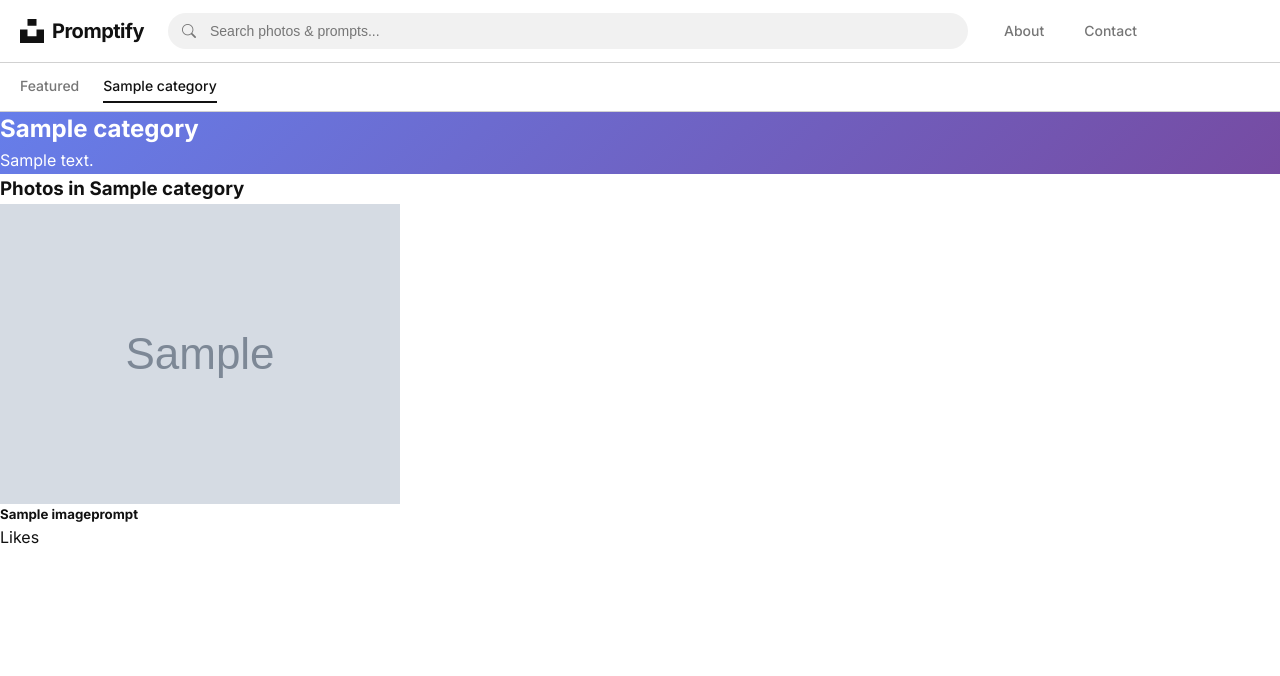
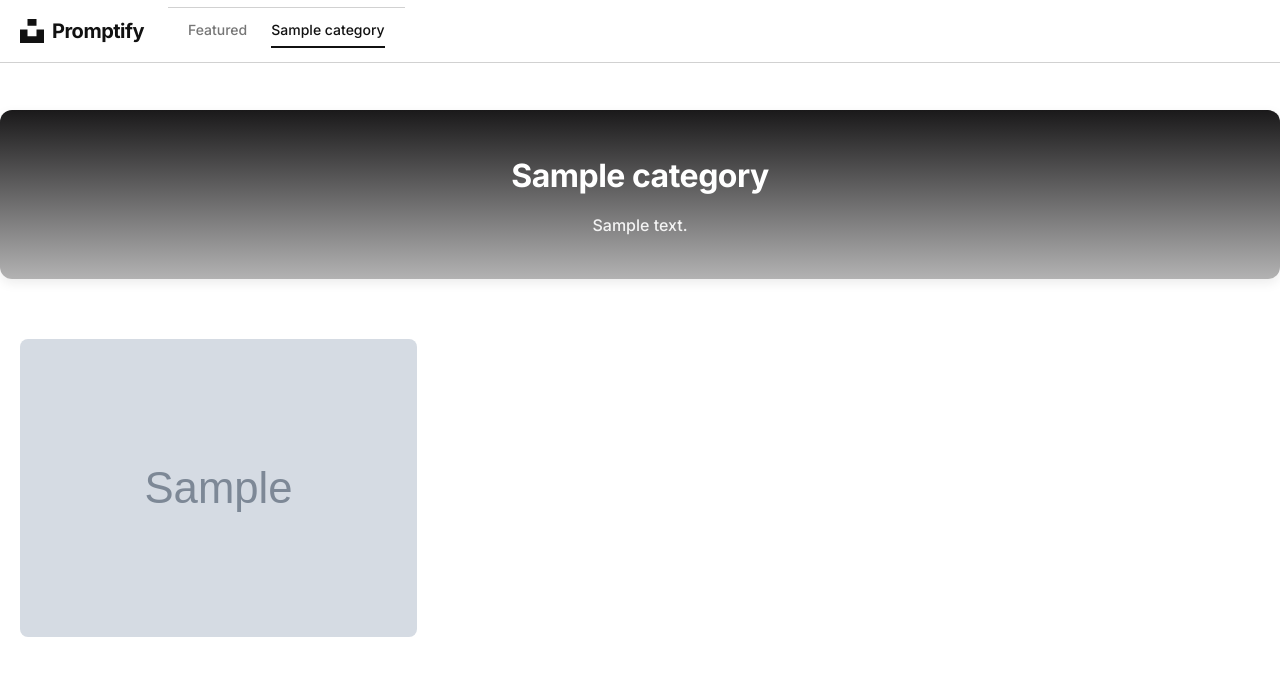
Before and after one commit to adnanfarooqui01/Promptify, a Django app: a page that uses gallery/templates/gallery/base.html in a window 1280 px wide. Shown: the top 676 px of the page. Run offline with Django 5.2, Linux system fonts and the light colour scheme; tables that the repository leaves empty hold one stand-in row (values such as "Sample post"); grey boxes marked "Sample" are stand-in pictures.

Commit message:
Change in Category UI

```diff
--- a/gallery/static/css/style.css
+++ b/gallery/static/css/style.css
@@ -85,7 +85,7 @@ button {
 }
 
 /* Search Bar */
-.search-wrapper {
+/* .search-wrapper {
     flex: 1;
     max-width: 800px;
 }
@@ -121,10 +121,10 @@ button {
 
 .search-input::placeholder {
     color: var(--secondary-color);
-}
+} */
 
 /* Header Navigation */
-.header-nav {
+/* .header-nav {
     display: flex;
     align-items: center;
     gap: 16px;
@@ -230,8 +231,40 @@ button {
     border-radius: 8px;
 }
 
+/* ===== Category Banner ===== */
+.category-banner {
+    text-align: center;
+    margin-bottom: 40px;
+    padding: 40px 20px;
+    border-radius: 12px;
+    box-shadow: var(--shadow-md);
+    background: linear-gradient(0deg, #ffffff -50%, #1a191a 100%);
+    color: #fff;
+    transition: transform 0.3s, box-shadow 0.3s;
+}
+
+.category-banner:hover {
+    transform: translateY(-3px);
+    box-shadow: 0 8px 20px rgba(0,0,0,0.15);
+}
+
+.category-banner h2 {
+    font-size: 32px;
+    font-weight: 700;
+    margin-bottom: 12px;
+    letter-spacing: -0.5px;
+}
+
+.category-banner p {
+    font-size: 16px;
+    font-weight: 500;
+    color: rgba(255, 255, 255, 0.9);
+    margin: 0;
+}
+
+
 /* Photo Info */
-.photo-info {
+/* .photo-info {
     padding: 12px 0;
 }
 
--- a/gallery/templates/gallery/base.html
+++ b/gallery/templates/gallery/base.html
@@ -27,7 +27,7 @@
                 <span class="logo-text">Promptify</span>
             </a>
 
-            <!-- Search Bar -->
+            {% comment %} <!-- Search Bar -->
             <div class="search-wrapper">
                 <form method="get" action="{% url 'home' %}" class="search-form">
                     <button type="submit" class="search-button">
@@ -39,14 +39,14 @@
                            placeholder="Search photos & prompts..."
                            value="{{ request.GET.search }}">
                 </form>
-            </div>
+            </div> {% endcomment %}
 
             <!-- Right Navigation -->
-            <nav class="header-nav">
+            {% comment %} <nav class="header-nav">
                 <a href="{% url 'about' %}" class="nav-link">About</a>
                 <a href="{% url 'contact' %}" class="nav-link">Contact</a>
             </nav>
-        </div>
+        </div> {% endcomment %}
 
         <!-- Category Navigation -->
         <nav class="category-nav">
--- a/gallery/templates/gallery/category.html
+++ b/gallery/templates/gallery/category.html
@@ -2,39 +2,43 @@
 {% block content %}
 
 <!-- ✅ Category Banner -->
-<section class="text-center mb-5 p-5 rounded shadow-sm"
-         style="background: linear-gradient(135deg, #667eea 0%, #764ba2 100%); color: white;">
+<section class="category-banner">
     <h2 class="fw-bold">{{ category.name }}</h2>
     <p class="lead">{{ category.description }}</p>
 </section>
 
 <!-- ✅ Photos in Category -->
 <!-- ✅ Photos in Category -->
-<section>
-    <h3 class="mb-4">Photos in {{ category.name }}</h3>
-    <div class="row">
+<section class="photo-section">
+    <div class="masonry-grid">
         {% for photo in images %}
-            <div class="col-md-4 col-sm-6 mb-4">
-                <div class="card shadow-lg h-100 border-0">
-                    <!-- Clickable image -->
-                    <a href="{% url 'image_detail' photo.pk %}">
-                        <img src="{{ photo.image.url }}" class="card-img-top rounded-top" alt="{{ photo.title }}">
+            <div class="grid-item">
+                <div class="photo-wrapper">
+                    <a href="{% url 'image_detail' photo.pk %}" class="photo-link">
+                        <img src="{{ photo.image.url }}" alt="{{ photo.title }}">
                     </a>
 
-                    <div class="card-body text-center">
-                        <h5 class="card-title fw-semibold">{{ photo.title }}</h5>
-                        <p class="text-muted small">{{ photo.like }} Likes</p>
-                        <button class="btn btn-light btn-sm copy-btn" data-prompt="{{ photo.prompt }}">
-                            📋 Copy Prompt
-                        </button>
-                    </div>
+                    <!-- Copy Prompt Button -->
+                    <button class="copy-btn" data-prompt="{{ photo.prompt }}">
+                        <i class="bi bi-clipboard"></i>
+                    </button>
+
+                    {% comment %} <!-- Photo Info -->
+                    <div class="photo-info">
+                        <h5>{{ photo.title }}</h5>
+                        <span class="category-tag">{{ photo.category.name }}</span>
+                    </div> {% endcomment %}
                 </div>
             </div>
         {% empty %}
-            <p>No photos available in this category</p>
+            <div class="no-results">
+                <i class="bi bi-image"></i>
+                <h3>No photos available in this category</h3>
+            </div>
         {% endfor %}
     </div>
 </section>
 
 
+
 {% endblock %}
--- a/gallery/templates/gallery/index.html
+++ b/gallery/templates/gallery/index.html
@@ -16,11 +16,11 @@
                         <i class="bi bi-clipboard"></i>
                     </button>
 
-                    <!-- Photo Info -->
+                    {% comment %} <!-- Photo Info -->
                     <div class="photo-info">
                         <h5>{{ photo.title }}</h5>
                         <span class="category-tag">{{ photo.category.name }}</span>
-                    </div>
+                    </div> {% endcomment %}
                 </div>
             </div>
         {% empty %}
--- a/gallery/urls.py
+++ b/gallery/urls.py
@@ -5,7 +5,6 @@ urlpatterns = [
     path('', views.index, name='home'),
     path('category/<slug:slug>/', views.category_view, name='category'),
     path('image/<int:pk>/', views.image_detail, name='image_detail'),
-    path('about/', views.about, name='about'),
-    path('contact/', views.contact, name='contact'),
+
 
 ]
--- a/gallery/views.py
+++ b/gallery/views.py
@@ -29,10 +29,3 @@ def index(request):
 def image_detail(request, pk):
     image = get_object_or_404(ImagePrompt, pk=pk)
     return render(request, 'gallery/image_detail.html', {'image': image})
-
-def about(request):
-    return render(request, 'about.html')
-
-
-def contact(request):
-    return render(request, 'contact.html')
```
Also changed, not shown: other parts of gallery/static/css/style.css (+106 -2 lines), gallery/templates/gallery/about.html (deleted, +0 -7 lines), gallery/templates/gallery/contact.html (deleted, +0 -8 lines), gallery/templates/gallery/image_detail.html (+15 -16 lines), gallery/static/js/script.js (line endings or trailing spaces).
